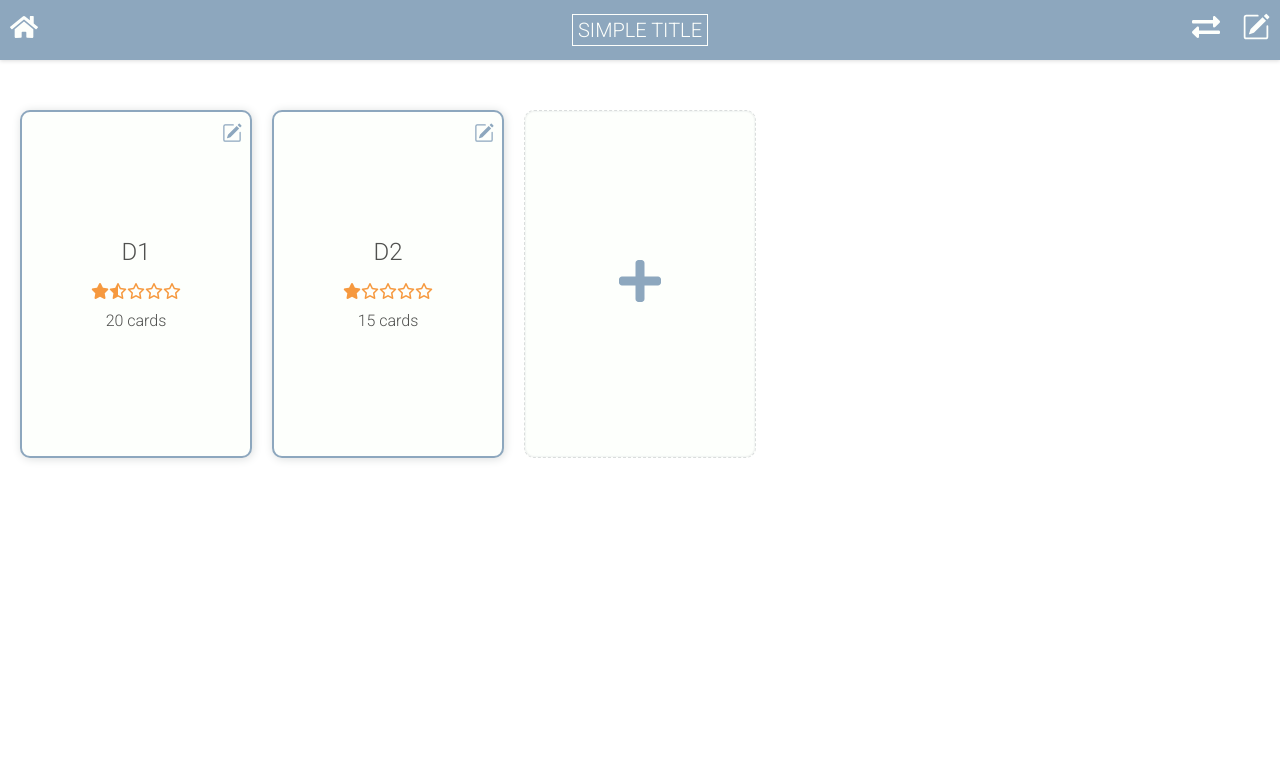
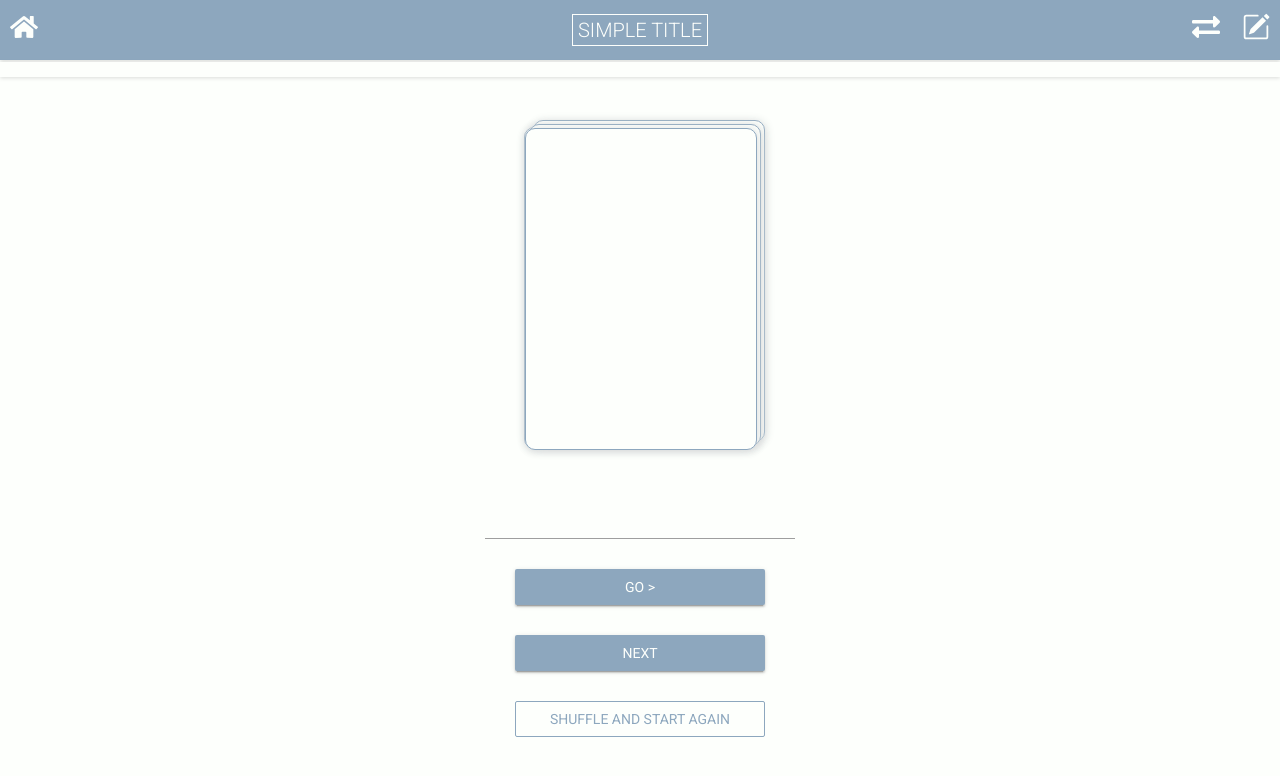
Before and after one commit to nospaceforcode/flashcards-react-example, a React (Create React App) app: page /train/1 in a window 1280 px wide. Shown: the top 776 px of the page. Built offline with nearby package versions, Linux system fonts and the light colour scheme.

Commit message:
refactor & add routes

```diff
--- a/src/App.js
+++ b/src/App.js
@@ -1,8 +1,15 @@
+import { Route, Routes } from 'react-router-dom';
 import LandingPage from './pages/LandingPage';
+import TrainingPage from './pages/TrainingPage';
 
 function App() {
   return (
-    <LandingPage />
+    <Routes>
+      <Route exact path="/" element={<LandingPage />} />
+      <Route path="/train/:deck" element={<TrainingPage />} />
+      <Route path="/edit/:deck" element={<LandingPage />} />
+      <Route path="/editnew" element={<LandingPage />} />
+    </Routes>
   );
 }
 
--- a/src/components/Header.js
+++ b/src/components/Header.js
@@ -86,7 +86,7 @@ const Header = ({ backlink, editing, title, name }) => {
     };
 
     const handleTitleClick = () => {
-        setEditing(true);
+        setEditing(true && backlink);
     };
 
     const handleTitleBlur = () => {
--- a/src/components/TrainMenu.js
+++ b/src/components/TrainMenu.js
@@ -1,30 +1,172 @@
 import React, { useState } from 'react';
+import styled from 'styled-components';
 import './style.css';
+
+const ProgressBar = styled.div`
+    display: -webkit-box;
+    display: -moz-box;
+    display: -webkit-flex;
+    display: -ms-flexbox;
+    display: flex;
+    flex-direction: row;
+    justify-content: flex-start;
+    align-content: stretch;
+    width: 100%;
+    height: 15px;
+    margin: 2px 0 50px;
+    background-color: #FDFFFC;
+    box-shadow: 0 1px 4px 0 rgba(0,0,0,.14);
+`;
+
+const CardBase = styled.div`
+    width: 230px;
+    height: 320px;
+    border-radius: 10px;
+    box-shadow: 1px 1px 10px #DADDDD;
+    border: 1px solid #8DA7BE;
+    background-color: #FDFFFC;
+    backface-visibility: hidden;
+    display: flex;
+    flex-direction: column;
+    font-family: 'Roboto', sans-serif;
+    color: #50514F;
+`;
+
+const Card = styled(CardBase)`
+    display: flex;
+    flex-direction: column;
+    perspective: 1000px;
+    margin: 20px auto 50px;
+`;
+
+const CardStack = styled(CardBase)`
+    position: absolute;
+    ${props => props.$num && `
+        z-index: ${-1 * props.$num};
+        top: ${-4 * props.$num}px;
+        left: ${4 * props.$num}px;
+    `}
+`;
+
+const CardSide = styled(CardBase)`
+    position: absolute;
+    top: 0;
+    left: 0;
+    ${props => props.$cardtype && props.$cardtype === "question" ? `
+        z-index: 2;
+        transform: rotateY(0deg);
+    ` : `transform: rotateY(180deg);`}
+`;
+
+
+const Score = styled.div`
+    position: relative;
+    display: -webkit-box;
+    display: -moz-box;
+    display: -webkit-flex;
+    display: -ms-flexbox;
+    display: flex;
+    flex-direction: column;
+    align-items: center;
+    justify-content: center;
+    position: relative;
+    width: 230px;
+    height: 320px;
+    margin: 0 auto;
+    text-align: center;
+    font-family: 'Roboto', sans-serif;
+    ${props => props.hidden && `display: none;`}
+`;
+
+const Answer= styled.div`
+    display: -webkit-box;
+    display: -moz-box;
+    display: -webkit-flex;
+    display: -ms-flexbox;
+    display: flex;
+    flex-direction: column;
+    align-items: center;
+    justify-content: center;
+    width: 90%;
+    margin: 0 auto;
+`;
+
+const AnswerInput = styled.input`
+    height: 1.5em;
+    width: 300px;
+    margin: 0 20px;
+    padding: 0 0.2em;
+    border: none;
+    border-bottom: 1px solid #9e9e9e;
+    font-size: 26px;
+    font-family: 'Roboto', sans-serif;
+    color: #6A6B68;
+    line-height: normal;
+    background-color: transparent;
+    outline: none;
+`;
+
+const ButtonBase = styled.button`
+    height: 36px;
+    min-width: 88px;
+    padding: 0 16px;
+    border-radius: 2px;
+    border: none;
+    font-family: 'Roboto', sans-serif;
+    font-weight: 400;
+    font-size: 14px;
+    text-transform: uppercase;
+    background-color: #8DA7BE;
+    color: #FDFFFC;
+    box-shadow: 0 2px 2px 0 rgba(0,0,0,0.14), 0 1px 5px 0 rgba(0,0,0,0.12), 0 3px 1px -2px rgba(0,0,0,0.2);
+    cursor: pointer;
+    &:hover {
+        background-color: #A3B7C9;
+    }
+`;
+
+const SubmitButton = styled(ButtonBase)`
+    width: 250px;
+    margin: 30px auto 0;
+`;
+
+const AnswerNext = styled.div`
+    display: -webkit-box;
+    display: -moz-box;
+    display: -webkit-flex;
+    display: -ms-flexbox;
+    display: flex;
+    flex-direction: row;
+    align-items: center;
+    justify-content: space-between;
+    width: 300px;
+    ${props => props.hidden && `display: none;`}
+`;
 
 const TrainPage = (autocheck) => {
     const [isAutoCheck] = useState(autocheck);
     return (
         <>
-            <div className="progress"></div>
-            <div className="card" id="card">
-                <div className="card__stack card__stack--1"></div>
-                <div className="card__stack card__stack--2"></div>
+            <ProgressBar />
+            <Card id="card">
+                <CardStack $num={1} />
+                <CardStack $num={2} />
                 <div id="maincard">
-                    <div className="card__side card__side--question"></div>
-                    <div className="card__side card__side--answer"></div>
+                    <CardSide $cardtype={"question"} ></CardSide>
+                    <CardSide $cardtype={"answer"} ></CardSide>
                 </div>
-            </div>
-            <div className="score js-hidden"></div>
-            <div className="answer">
-                <input type="text" className="answer__input" />
-                <button id="checkAnswer" className="button button--submit" type="button">
+            </Card>
+            <Score hidden={true}></Score>
+            <Answer >
+                <AnswerInput type="text" />
+                <SubmitButton id="checkAnswer">
                     Go &gt;
-                </button>
-                <div id="nextButtons" className="answer__next js-hidden">
+                </SubmitButton>
+                <AnswerNext id="nextButtons" hidden={false}>
                     {isAutoCheck ? (
-                        <button id="nextCard" className="button button--next" type="button">
+                        <SubmitButton id="nextCard" >
                             Next
-                        </button>
+                        </SubmitButton>
                     ) : (
                         <>
                             <button id="wrongAnswer" className="button button--selfcheck" type="button">
@@ -37,8 +179,8 @@ const TrainPage = (autocheck) => {
                             </button>
                         </>
                     )}
-                </div>
-            </div>
+                </AnswerNext>
+            </Answer>
             <button id="retry" className="button button--retry js-hidden">
                 Retry Wrong Answers
             </button>
--- a/src/pages/LandingPage.js
+++ b/src/pages/LandingPage.js
@@ -4,15 +4,15 @@ import DeckMenu from '../components/DeckMenu';
 
 function LandingPage() {
     const deckMenu = { deck:[
-        { name: 'Deck 1', shortname: 'D1', averageDifficulty: 3, cardLength: 20 },
-        { name: 'Deck 2', shortname: 'D2', averageDifficulty: 2, cardLength: 15 },
+        { name: 'Deck1', shortname: 'D1', averageDifficulty: 3, cardLength: 20 },
+        { name: 'Deck2', shortname: 'D2', averageDifficulty: 2, cardLength: 15 },
     ]};
     let context = {
-        backlink: true,
+        backlink: false,
         editing: false,
-        title: 'Simple Title',
-        name: 'st',
-        shorttitle: 'Simple title',
+        title: 'Flashcard App',
+        name: 'LandingPage',
+        shorttitle: 'Landing Page',
     };
   return (
     <div className="App">
--- a/src/pages/TrainingPage.js
+++ b/src/pages/TrainingPage.js
@@ -0,0 +1,22 @@
+import Header from '../components/Header';
+import TrainMenu from '../components/TrainMenu';
+
+
+function TrainingPage() {
+    const trainingMenu = { autocheck: false };
+    let context = {
+        backlink: true,
+        editing: false,
+        title: 'Simple Title',
+        name: 'st',
+        shorttitle: 'Simple title',
+    };
+  return (
+    <div className="App">
+        <Header {...context}/>
+        <TrainMenu {...trainingMenu} />
+    </div>
+  );
+}
+
+export default TrainingPage;
```
